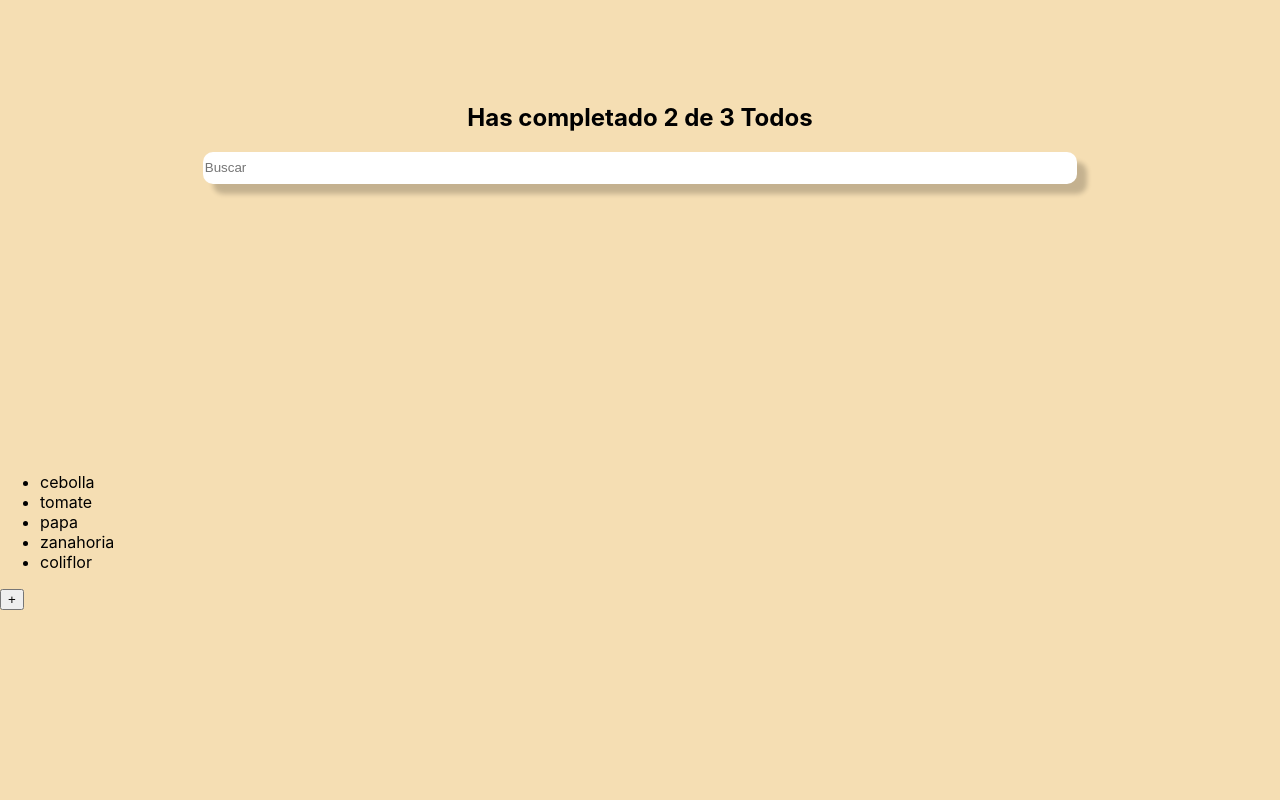
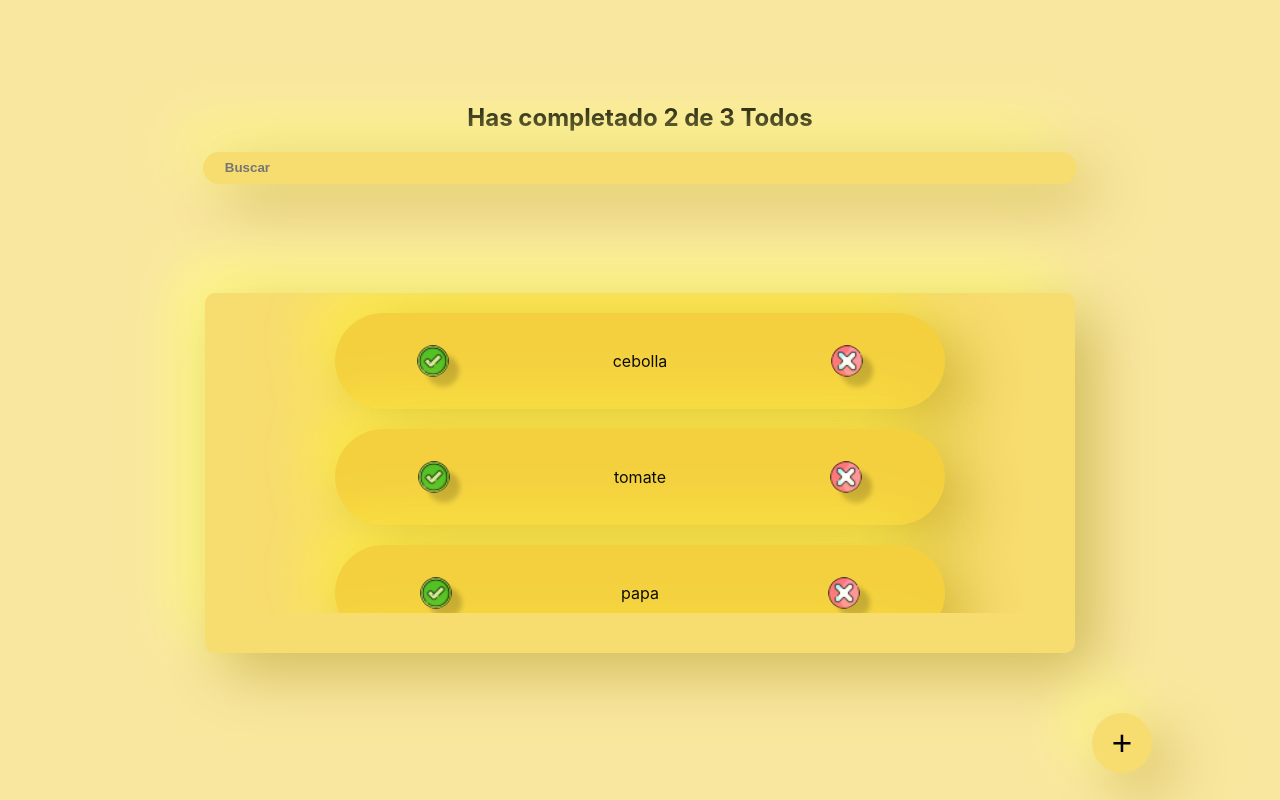
Before and after one commit to Jesus-piedrahita96/Todos, a React (Create React App) app: page / in a window 1280 px wide. Built offline with nearby package versions, Linux system fonts and the light colour scheme; the HTML template or start-up script is replaced by a standard one.

Commit message:
manejando eventos en react

```diff
--- a/src/App.css
+++ b/src/App.css
@@ -2,6 +2,53 @@ header {
   width: 85%;
   justify-self: center;
   display: grid;
+}
+
+main {
+  justify-self: center;
+  width: 80%;
+  height: 60vh;
+  display: grid;
+  grid-template-rows: 3fr 1fr;
+}
+
+section {
+  justify-self: center;
+  width: 85%;
+  border-radius: 10px;
+  background: #F7DC6F;
+  box-shadow:  20px 20px 60px #d2bb5e,
+             -20px -20px 60px #fffd80;
+}
+
+ul {
+  list-style: none;
+  margin: 0;
+  padding: 20px 0;
+  height: 35vh;
+  overflow-y: scroll;
+  scroll-behavior: smooth;
+  display: grid;
+  gap: 20px;
+}
+
+ul::-webkit-scrollbar {
+  display: none;
+}
+
+li {
+  text-align: center;
+  /* align-self: center; */
+  justify-self: center;
+  width: 70%;
+  height: 12vh;
+  border-radius: 50px;
+  background: #F4D03F;
+  box-shadow:  20px 20px 60px #cfb136,
+             -20px -20px 60px #ffef48;
+  display: flex;
+  align-items: center;
+  justify-content: space-around;
 }
 
 .title {
@@ -14,6 +61,75 @@ header {
   height: 30px;
   min-width: 300px;
   border: none;
-  border-radius: 10px;
-  box-shadow: 10px 10px 5px 0px rgba(0,0,0,0.20);
+  border-radius: 50px;
+  background: #F7DC6F;
+  box-shadow:  20px 20px 60px #d2bb5e,
+             -20px -20px 60px #fffd80;
 }
+
+.search:focus {
+  outline: none;
+}
+
+.search::placeholder {
+  padding-left: 20px;
+  font-weight: bold;
+}
+
+.boton {
+  width: 60px;
+  height: 60px;
+  justify-self: end;
+  align-self: end;
+  border-radius: 50%;
+  border: none;
+  background: #F7DC6F;
+  box-shadow:  20px 20px 60px #d2bb5e,
+             -20px -20px 60px #fffd80;
+  font-size: 35px;
+}
+
+.boton:hover {
+  transform: rotate(360deg);
+  transition: transform 1s;
+}
+
+.boton:active {
+  box-shadow: none;
+  background-color: #F4D03F;
+}
+
+.aceptar {
+  width: 32px;
+  height: 32px;
+  background-image: url(../icon/aceptar.png);
+  background-repeat: no-repeat;
+  background-position: center;
+  background-size: cover;
+  border-radius: 50%;
+  box-shadow: 10px 10px 5px 0px rgb(0 0 0 / 20%);
+}
+
+.cancelar {
+  width: 32px;
+  height: 32px;
+  background-image: url(../icon/cancelar.png);
+  background-repeat: no-repeat;
+  background-position: center;
+  background-size: cover;
+  border-radius: 50%;
+  box-shadow: 10px 10px 5px 0px rgb(0 0 0 / 20%);
+}
+
+.efecto:hover {
+  transform: scale(1.2);
+  transition: transform 1s;
+}
+
+.efecto:active {
+  box-shadow: none;
+}
+
+.completed-line {
+  text-decoration: line-through;
+}
--- a/src/App.js
+++ b/src/App.js
@@ -25,7 +25,11 @@ function App() {
       <main>
         <TodoList>
           {todos.map(todo => (
-            <TodoItem key={todo.text} text={todo.text}/>
+            <TodoItem
+            key={todo.text}
+            text={todo.text}
+            completed={todo.completed}
+            />
           ))}
         </TodoList>
         <CreateTodoButton />
--- a/src/TodoButton.js
+++ b/src/TodoButton.js
@@ -1,9 +1,9 @@
 import React from "react";
-
+import './App.css'
 
 function CreateTodoButton(props) {
   return (
-    <button>
+    <button className="boton">
       +
     </button>
   )
--- a/src/TodoItem.js
+++ b/src/TodoItem.js
@@ -1,12 +1,29 @@
 import React from "react";
-
+import './App.css'
 
 function TodoItem(props) {
+
+  const onComplete = () => {
+    alert(`ya completo el todo ${props.text}`)
+  }
+
+  const onDelete = () => {
+    alert(`estas eliminando el todo ${props.text}`)
+  }
+
   return (
     <li>
-      <span></span>
-      {props.text}
-      <span></span>
+      <span
+      className="aceptar efecto"
+      onClick={onComplete}
+      ></span>
+      <p className={`${props.completed && 'completed-line'}`}>
+        {props.text}
+      </p>
+      <span
+      className="cancelar efecto"
+      onClick={onDelete}
+      ></span>
     </li>
   )
 }
--- a/src/TodoList.js
+++ b/src/TodoList.js
@@ -1,5 +1,5 @@
 import React from "react";
-
+import './App.css'
 
 function TodoList(props) {
   return (
--- a/src/TodoSearch.js
+++ b/src/TodoSearch.js
@@ -3,10 +3,15 @@ import './App.css'
 
 
 function TodoSearch() {
+
+  const onSearch = (event) => {
+    console.log(event.target.value)
+  }
   return (
     <input
     className="search"
     placeholder="Buscar"
+    onChange={onSearch}
     />
   )
 }
--- a/src/index.css
+++ b/src/index.css
@@ -19,5 +19,5 @@ code {
   display: grid;
   grid-template-rows: 1fr 2fr;
   align-items: center;
-  background-color: wheat;
+  background-color: #F9E79F;
 }
```
